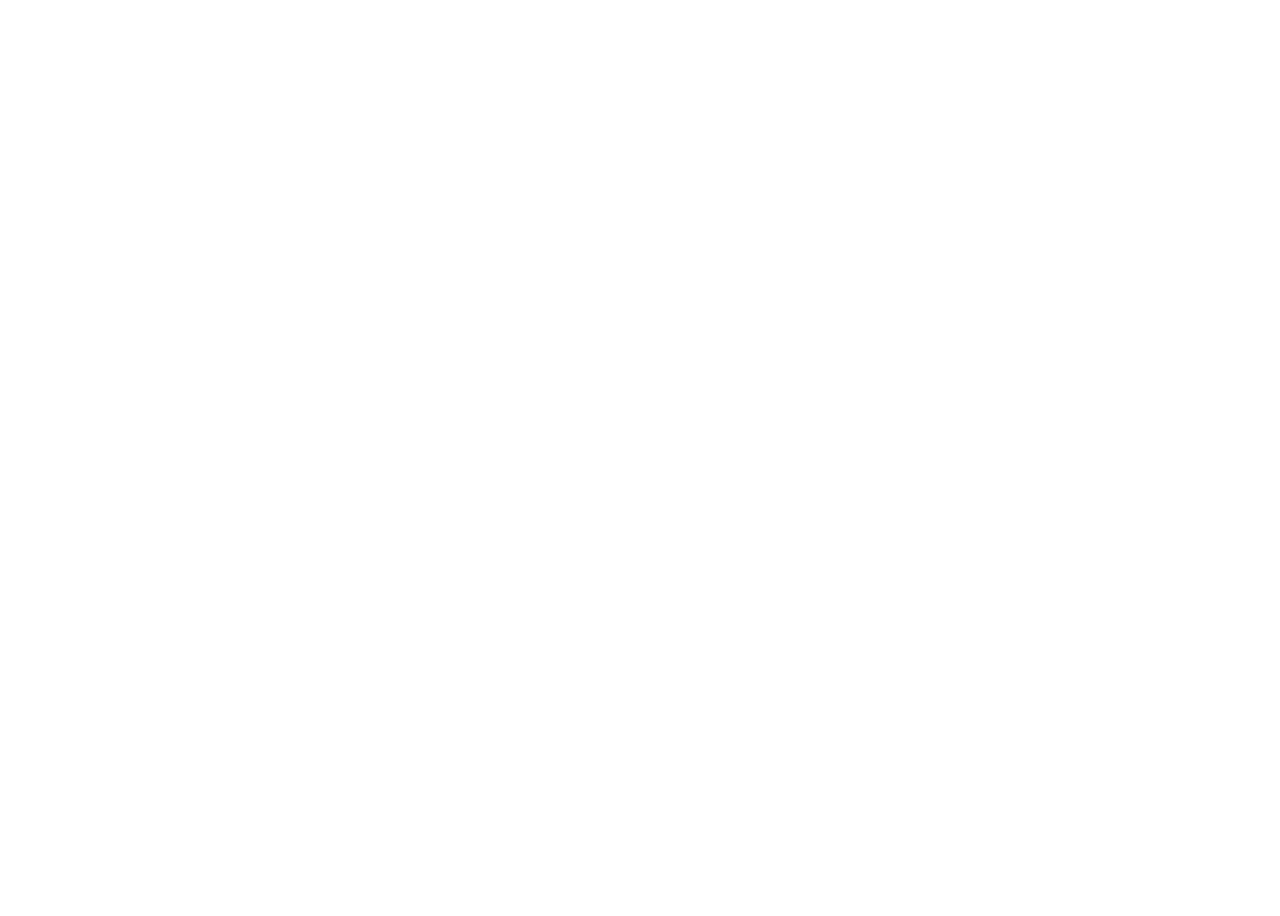
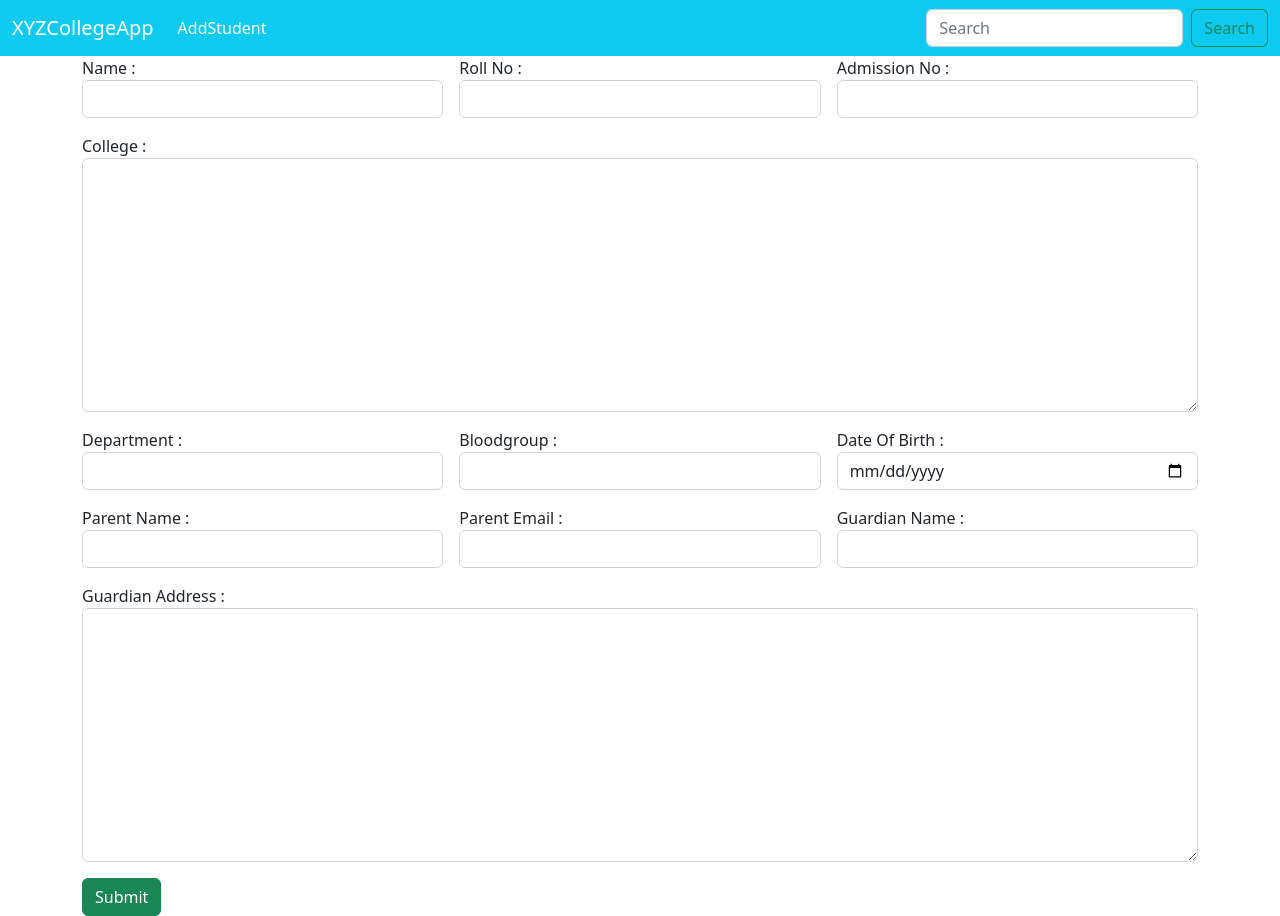
Before and after one commit to Saranyaullas1999/xyzcollegeapp, an Angular app: page /add in a window 1280 px wide. Before the commit this address led to /. Before the commit the page ends 800 px from the top, so only its background shows below. Built offline with nearby package versions, Linux system fonts and the light colour scheme.

Commit message:
addstudent

```diff
--- /dev/null
+++ b/src/app/addstudent/addstudent.component.html
@@ -0,0 +1,72 @@
+<app-navbar></app-navbar>
+<div class="container">
+    <div class="row">
+        <div class="col col-12 col-sm-12 col-md-12 col-lg-12 col-xl-12 col-xxl-12">
+            <div class="row g-3">
+                <div class="col col-12 col-sm-6 col-md-6 col-lg-4 col-xl-4 col-xxl-4">
+                    <label for="">Name :</label>
+                    <input type="text" class="form-control" name="name" [(ngModel)]="name">
+                </div>
+                <div class="col col-12 col-sm-6 col-md-6 col-lg-4 col-xl-4 col-xxl-4">
+                    <label for="">Roll No :</label>
+                    <input type="text" class="form-control" name="rollno" [(ngModel)]="rollno">
+                </div>
+                <div class="col col-12 col-sm-6 col-md-6 col-lg-4 col-xl-4 col-xxl-4">
+                    <label for="">Admission No :</label>
+                    <input type="text" class="form-control" name="admno" [(ngModel)]="admno">
+                </div>
+                <div class="col col-12 col-sm-12 col-md-12 col-lg-12 col-xl-12 col-xxl-12">
+                    <label for="">College :</label>
+                    <textarea name="college" id="" cols="30" rows="10" class="form-control" [(ngModel)]="college"></textarea>
+                </div>
+                <div class="col col-12 col-sm-6 col-md-6 col-lg-4 col-xl-4 col-xxl-4">
+                    <label for="">Department :</label>
+                    <select name="department" id="" class="form-control" [(ngModel)]="department">
+                        <option value="ComputerScience & Engineering">ComputerScience & Engineering</option>
+                        <option value="Electronics & Communication Engineering">Electronics & Communication Engineering</option>
+                        <option value="Mechanical Engineering">Mechanical Engineering</option>
+                        <option value="Civil Engineering">Civil Engineering</option>
+                        <option value="Biotechnology Engineering">Biotechnology Engineering</option>
+                        <option value="Chemical Engineering">Chemical Engineering</option>
+                    </select>
+                </div>
+                <div class="col col-12 col-sm-6 col-md-6 col-lg-4 col-xl-4 col-xxl-4">
+                    <label for="">Bloodgroup :</label>
+                    <select name="bloodgroup" id="" class="form-control" [(ngModel)]="bloodgroup">
+                        <option value="A+">A+</option>
+                        <option value="A-">A-</option>
+                        <option value="B+">B+</option>
+                        <option value="B-">B-</option>
+                        <option value="AB+">AB+</option>
+                        <option value="AB-">AB-</option>
+                        <option value="O+">O+</option>
+                        <option value="O-">O-</option>
+                    </select>
+                </div>
+                <div class="col col-12 col-sm-6 col-md-6 col-lg-4 col-xl-4 col-xxl-4">
+                    <label for="">Date Of Birth :</label>
+                    <input type="date" name="dob" id="" class="form-control" [(ngModel)]="dob">
+                </div>
+                <div class="col col-12 col-sm-6 col-md-6 col-lg-4 col-xl-4 col-xxl-4">
+                    <label for="">Parent Name :</label>
+                    <input type="text" class="form-control" name="parentname" [(ngModel)]="parentname">
+                </div>
+                <div class="col col-12 col-sm-6 col-md-6 col-lg-4 col-xl-4 col-xxl-4">
+                    <label for="">Parent Email :</label>
+                    <input type="email" name="email" id="" class="form-control" [(ngModel)]="email">
+                </div>
+                <div class="col col-12 col-sm-6 col-md-6 col-lg-4 col-xl-4 col-xxl-4">
+                    <label for="">Guardian Name :</label>
+                    <input type="text" class="form-control" name="guardianname" [(ngModel)]="guardianname">
+                </div>
+                <div class="col col-12 col-sm-12 col-md-12 col-lg-12 col-xl-12 col-xxl-12">
+                    <label for="">Guardian Address :</label>
+                    <textarea name="address" [(ngModel)]="address" id="" cols="30" rows="10" class="form-control"></textarea>
+                </div>
+                <div class="col col-12 col-sm-12 col-md-12 col-lg-12 col-xl-12 col-xxl-12">
+                    <button class="btn btn-success" (click)="readValue()">Submit</button>
+                </div>
+            </div>
+        </div>
+    </div>
+</div>
--- /dev/null
+++ b/src/app/addstudent/addstudent.component.ts
@@ -0,0 +1,59 @@
+import { Component, OnInit } from '@angular/core';
+
+@Component({
+  selector: 'app-addstudent',
+  templateUrl: './addstudent.component.html',
+  styleUrls: ['./addstudent.component.css']
+})
+export class AddstudentComponent implements OnInit {
+
+  constructor() { }
+  name=""
+  rollno=""
+  admno=""
+  college=""
+  department=""
+  bloodgroup=""
+  dob=""
+  parentname=""
+  email=""
+  guardianname=""
+  address=""
+
+  readValue=()=>{
+    let data={
+      "name":this.name,
+  "rollno":this.rollno,
+  "admno":this.admno,
+  "college":this.college,
+  "department":this.department,
+  "bloodgroup":this.bloodgroup,
+  "dob":this.dob,
+  "parentname":this.parentname,
+  "email":this.email,
+  "guardianname":this.guardianname,
+  "address":this.address
+    }
+    console.log(data)
+    alert("Successfully Added")
+
+    this.name=""
+    this.rollno=""
+    this.admno=""
+    this.college=""
+    this.department=""
+    this.bloodgroup=""
+    this.dob=""
+    this.parentname=""
+    this.email=""
+    this.guardianname=""
+    this.address=""
+
+  }
+
+
+
+  ngOnInit(): void {
+  }
+
+}
--- a/src/app/navbar/navbar.component.html
+++ b/src/app/navbar/navbar.component.html
@@ -7,7 +7,7 @@
       <div class="collapse navbar-collapse" id="navbarSupportedContent">
         <ul class="navbar-nav me-auto mb-2 mb-lg-0">
           <li class="nav-item">
-            <a class="nav-link active" aria-current="page" href="#">Home</a>
+            <a class="nav-link active" aria-current="page" routerLink="/add">AddStudent</a>
           </li>
 
 
```
Also changed, not shown: src/app/app.module.ts (+6 -1 lines), src/app/addstudent/addstudent.component.css (added).
